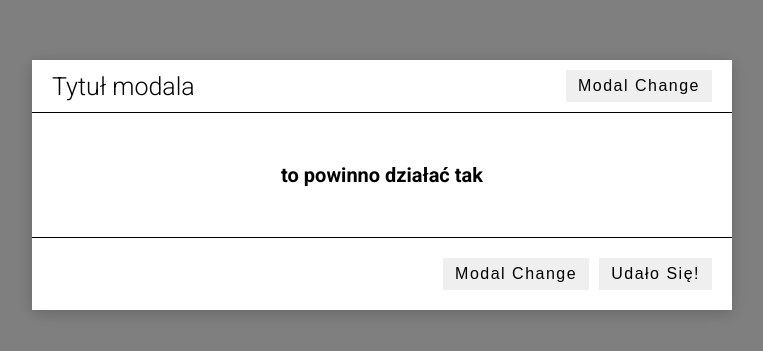
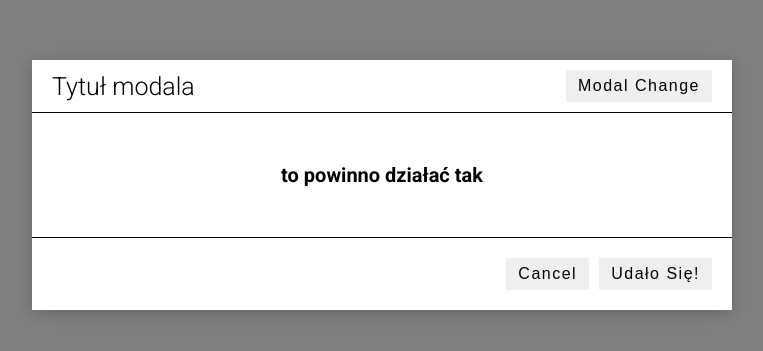
Before and after one commit to Bartoszkie/React-Modal, a React (Create React App) app: page / in a window 1280 px wide. Shown: the part 215-566 px from the top of the page, without its empty margins (258-1021 px from the left). Built offline with nearby package versions, Linux system fonts and the light colour scheme.

Commit message:
cancel button

```diff
--- a/package.json
+++ b/package.json
@@ -2,10 +2,12 @@
   "name": "gladiators-recruitment",
   "version": "0.1.0",
   "private": true,
+  "homepage": "https://bartoszkie.github.io/React-Modal/",
   "dependencies": {
     "@testing-library/jest-dom": "^4.2.4",
     "@testing-library/react": "^9.3.2",
     "@testing-library/user-event": "^7.1.2",
+    "gh-pages": "^2.2.0",
     "node-sass": "^4.14.1",
     "react": "^16.13.1",
     "react-dom": "^16.13.1",
@@ -15,7 +17,9 @@
     "start": "react-scripts start",
     "build": "react-scripts build",
     "test": "react-scripts test",
-    "eject": "react-scripts eject"
+    "eject": "react-scripts eject",
+    "predeploy": "yarn build",
+    "deploy": "gh-pages -d build"
   },
   "eslintConfig": {
     "extends": "react-app"
--- a/src/components/modal-footer/modal-footer.component.jsx
+++ b/src/components/modal-footer/modal-footer.component.jsx
@@ -11,7 +11,7 @@ const ModalFooter = ({ toggle, callToActionLabel }) => {
 
   return (
     <footer className="modal-footer">
-      <Button buttonMethod={toggle}>Modal Change</Button>
+      <Button buttonMethod={toggle}>Cancel</Button>
       <Button buttonMethod={toggleWithAlert}>{callToActionLabel}</Button>
     </footer>
   );
```
Also changed, not shown: 1 other file (tests, documents, lock files or other folders).
